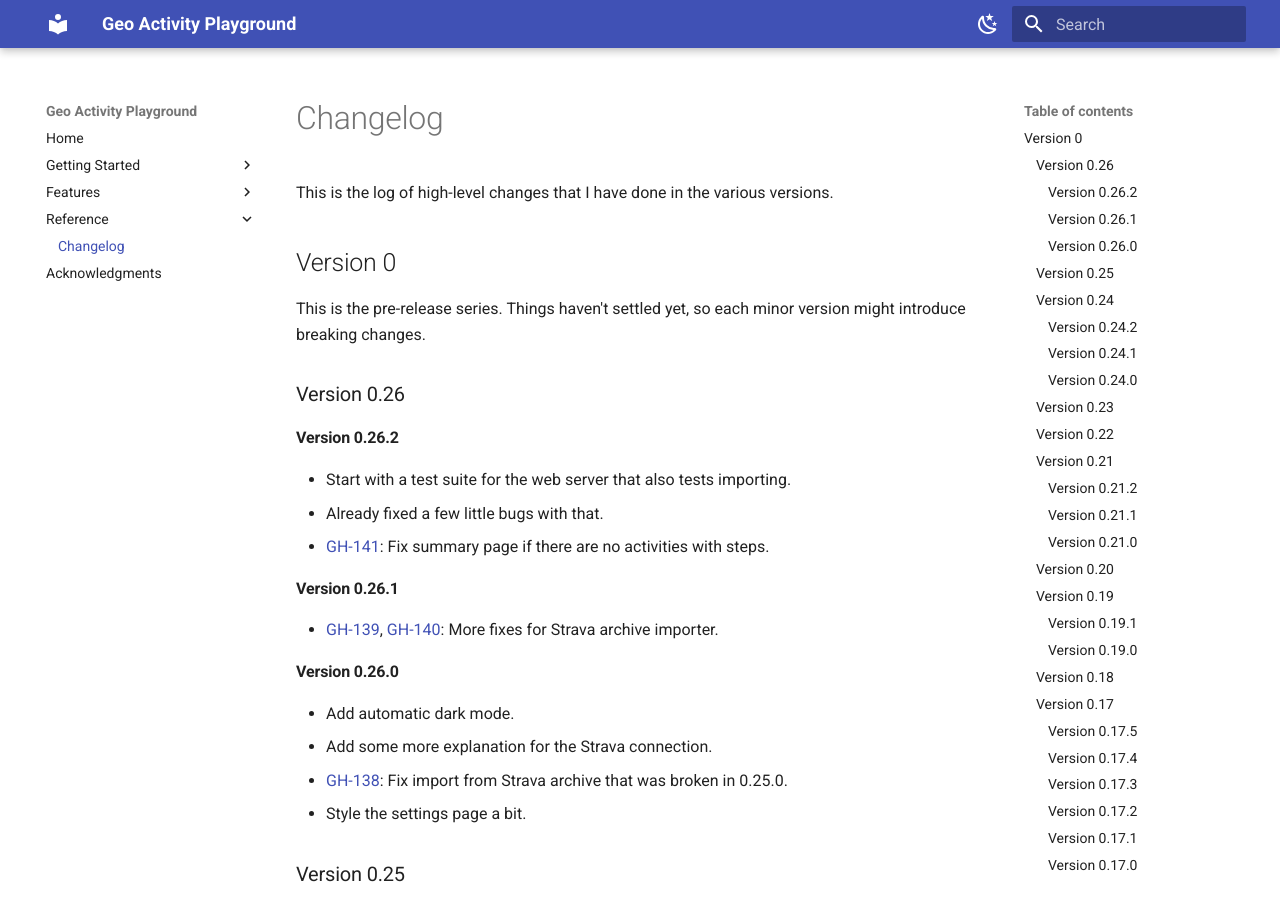
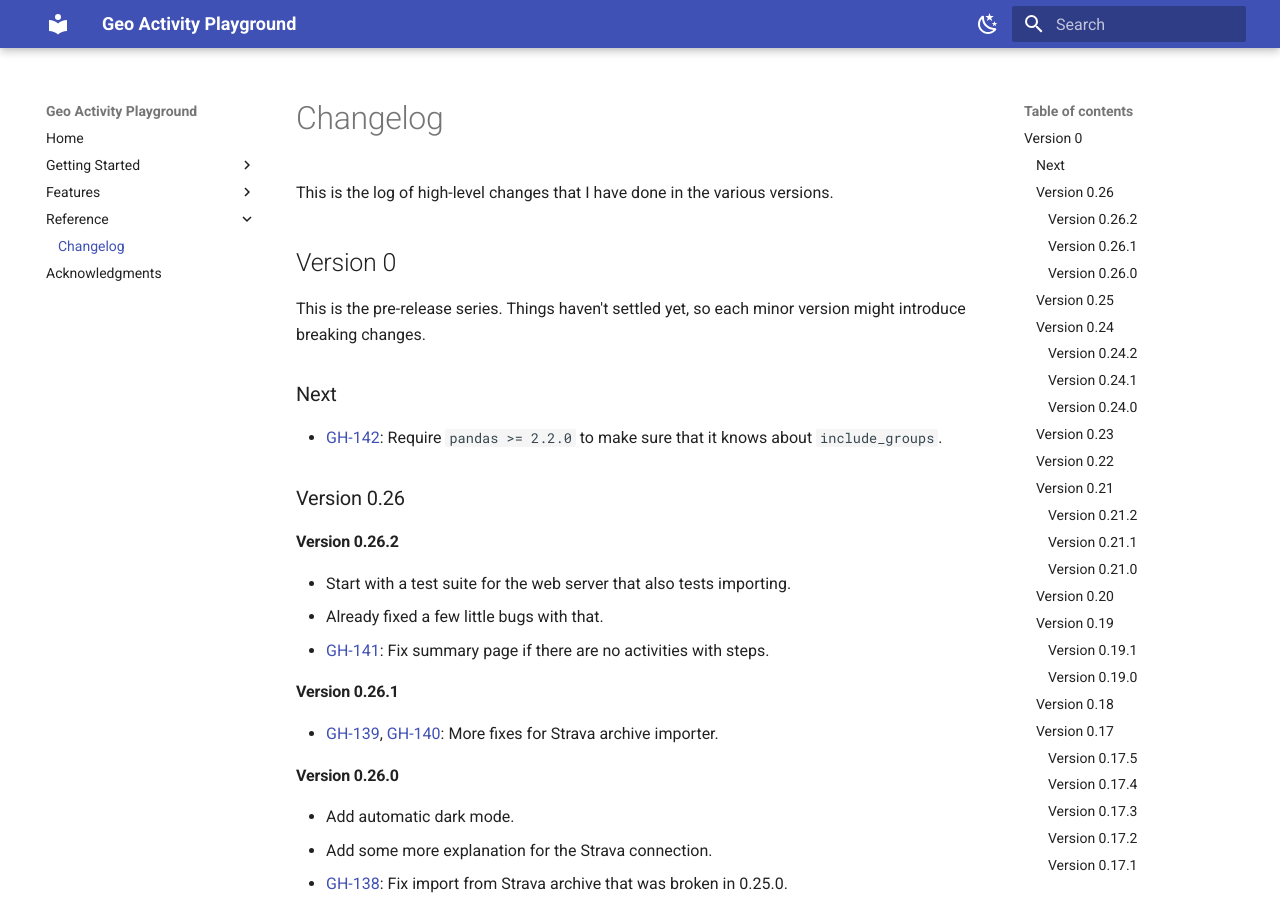
Before and after one commit to martin-ueding/geo-activity-playground, an MkDocs documentation site: the page built from docs/reference/changelog.md, in a window 1280 px wide and 900 px high. Built offline with MkDocs 1.6.1 and Material for MkDocs 9.7.7, drawn with Linux system fonts in a browser that asks for light colours.

Commit message:
Changelog entry

```diff
--- a/docs/reference/changelog.md
+++ b/docs/reference/changelog.md
@@ -6,13 +6,17 @@ This is the log of high-level changes that I have done in the various versions.
 
 This is the pre-release series. Things haven't settled yet, so each minor version might introduce breaking changes.
 
+### Next
+
+- [GH-142](https://github.com/martin-ueding/geo-activity-playground/issues/142): Require `pandas >= 2.2.0` to make sure that it knows about `include_groups`.
+
 ### Version 0.26
 
 #### Version 0.26.2
 
 - Start with a test suite for the web server that also tests importing.
   - Already fixed a few little bugs with that.
-- [GH-141](https://github.com/martin-ueding/geo-activity-playground/issues/14): Fix summary page if there are no activities with steps.
+- [GH-141](https://github.com/martin-ueding/geo-activity-playground/issues/141): Fix summary page if there are no activities with steps.
 
 #### Version 0.26.1
 
```
